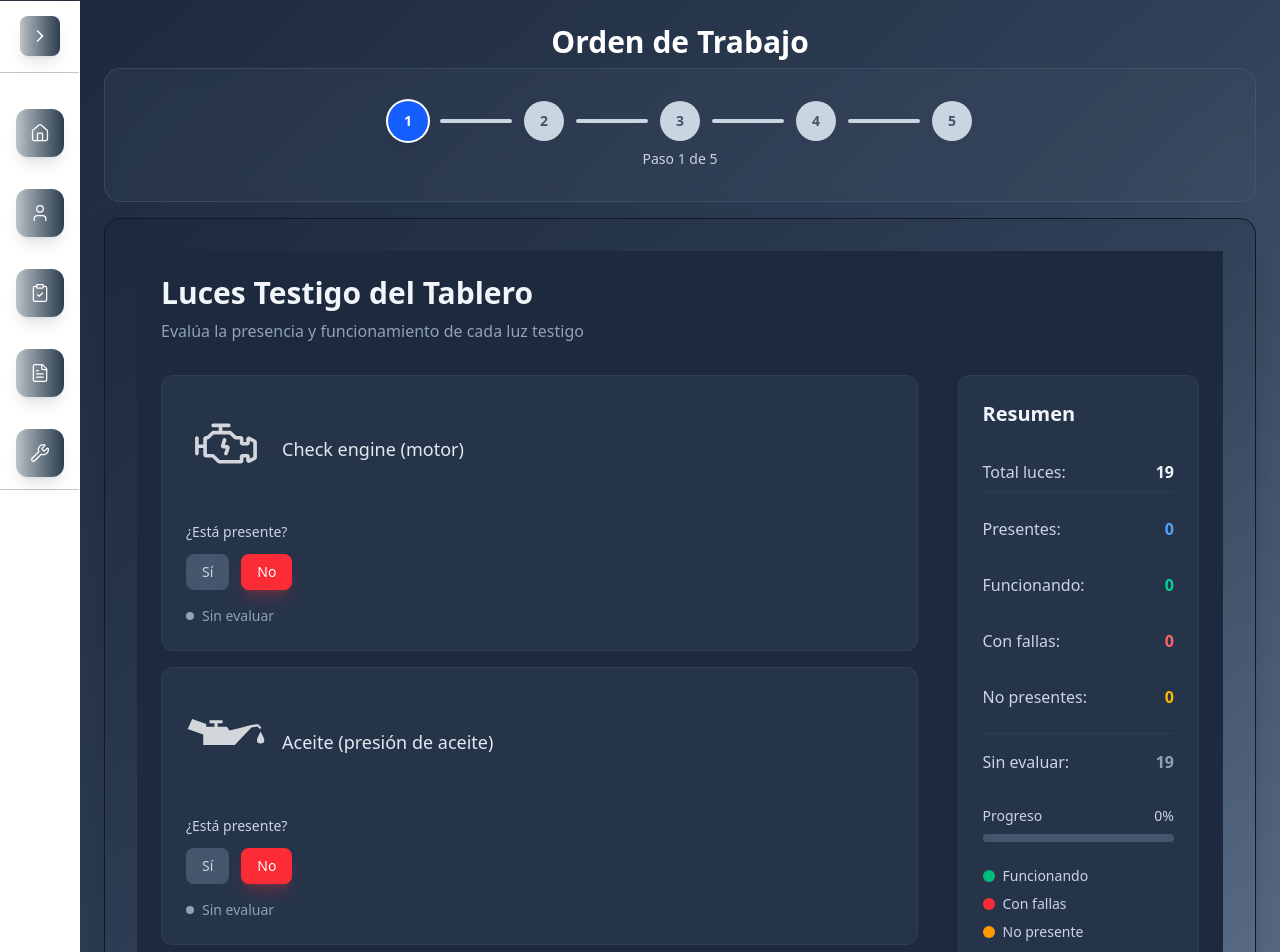
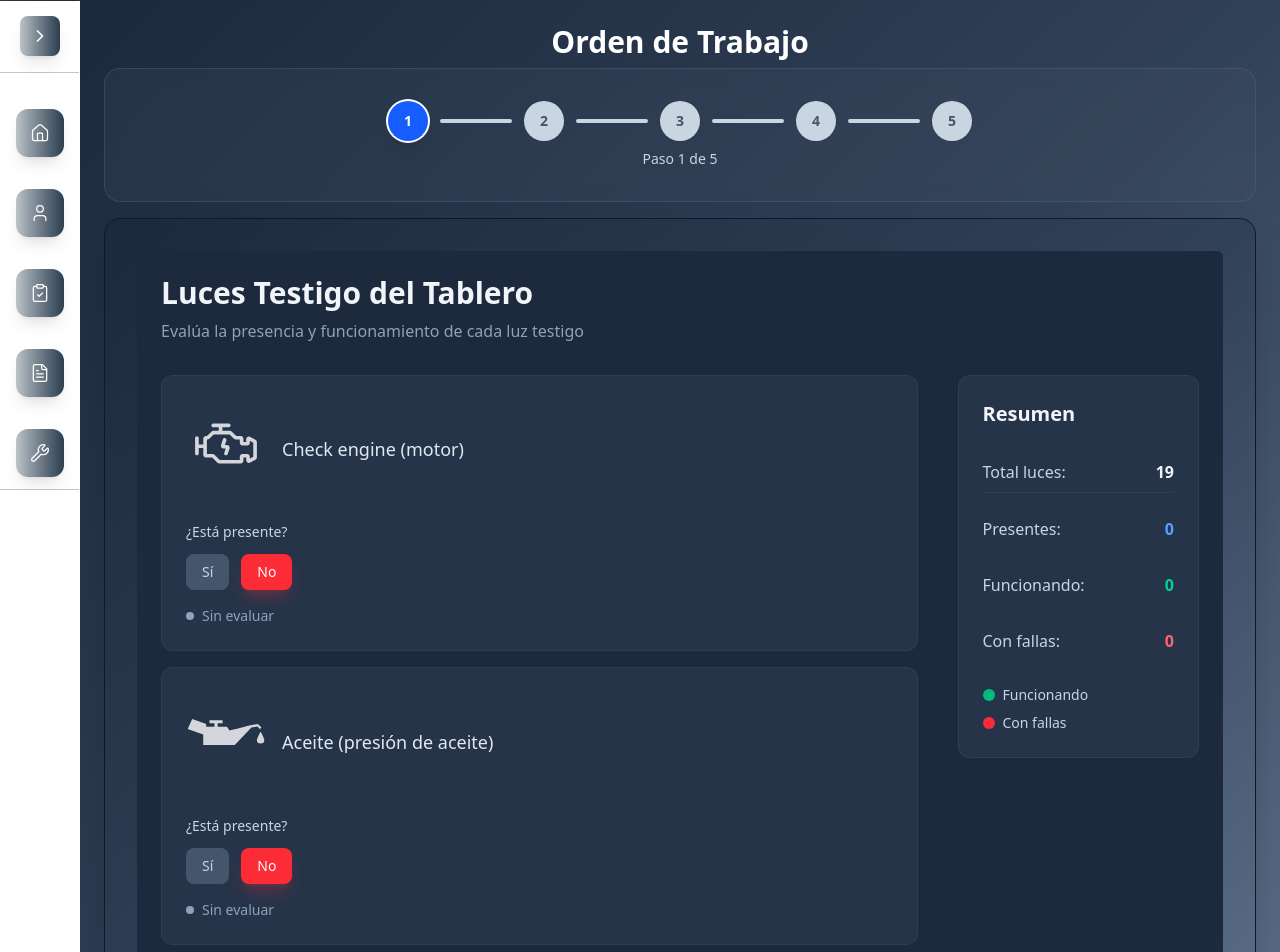
Before and after one commit to benjag22/mechanical-workshop-usm-frontend, a Next.js app: page /work-orders/generate/1 in a window 1280 px wide. Shown: the top 952 px of the page. Built offline with nearby package versions, Linux system fonts and the light colour scheme.

Commit message:
!feat: remove unnecesary render and filter

```diff
--- a/src/app/work-orders/components/SummaryIndicatorLights.tsx
+++ b/src/app/work-orders/components/SummaryIndicatorLights.tsx
@@ -9,7 +9,7 @@
             ...light,
             status: {
                 present: false,
-                functioning: false,
+                functioning: true,
                 evaluated: false
             }
         }))
@@ -35,12 +35,10 @@
         present: lightsData.filter(light => light.status.present).length,
         functioning: lightsData.filter(light => light.status.present && light.status.functioning).length,
         notFunctioning: lightsData.filter(light => light.status.present && !light.status.functioning).length,
-        notPresent: lightsData.filter(light => !light.status.present && light.status.evaluated).length,
-        notEvaluated: lightsData.filter(light => !light.status.evaluated).length
     };
 
     return (
-        <div className="min-h-screen w-full bg-slate-800">
+        <div className="min-h-screen w-full bg-slate-800 rounded-md">
             <div className="max-w-7xl mx-auto p-6">
                 <div className="mb-8">
                     <h1 className="text-3xl font-bold text-slate-100 mb-2">
@@ -88,31 +86,6 @@
                                         <span className="text-slate-300">Con fallas:</span>
                                         <span className="text-red-400 font-semibold">{stats.notFunctioning}</span>
                                     </div>
-
-                                    <div className="flex justify-between items-center py-2">
-                                        <span className="text-slate-300">No presentes:</span>
-                                        <span className="text-amber-400 font-semibold">{stats.notPresent}</span>
-                                    </div>
-
-                                    <div className="flex justify-between items-center py-2 border-t border-slate-600/30 pt-4">
-                                        <span className="text-slate-300">Sin evaluar:</span>
-                                        <span className="text-slate-400 font-semibold">{stats.notEvaluated}</span>
-                                    </div>
-                                </div>
-
-                                <div className="mt-6">
-                                    <div className="flex justify-between text-sm text-slate-300 mb-2">
-                                        <span>Progreso</span>
-                                        <span>{Math.round(((stats.total - stats.notEvaluated) / stats.total) * 100)}%</span>
-                                    </div>
-                                    <div className="w-full bg-slate-600 rounded-full h-2">
-                                        <div
-                                            className="bg-blue-500 h-2 rounded-full transition-all duration-300"
-                                            style={{
-                                                width: `${((stats.total - stats.notEvaluated) / stats.total) * 100}%`
-                                            }}
-                                        ></div>
-                                    </div>
                                 </div>
 
                                 <div className="mt-6 space-y-2">
@@ -124,14 +97,6 @@
                                         <div className="w-3 h-3 bg-red-500 rounded-full"></div>
                                         <span className="text-sm text-slate-300">Con fallas</span>
                                     </div>
-                                    <div className="flex items-center gap-2">
-                                        <div className="w-3 h-3 bg-amber-500 rounded-full"></div>
-                                        <span className="text-sm text-slate-300">No presente</span>
-                                    </div>
-                                    <div className="flex items-center gap-2">
-                                        <div className="w-3 h-3 bg-slate-400 rounded-full"></div>
-                                        <span className="text-sm text-slate-300">Sin evaluar</span>
-                                    </div>
                                 </div>
                             </div>
                         </div>
```
Also changed, not shown: src/app/work-orders/components/IndicatorLights.tsx (+1 -7 lines).
